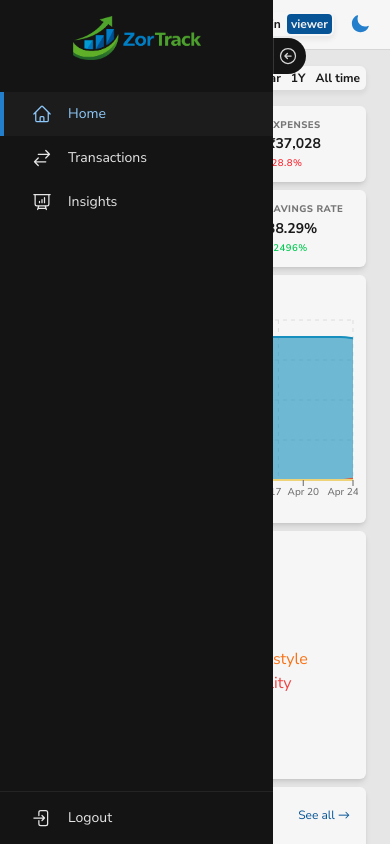
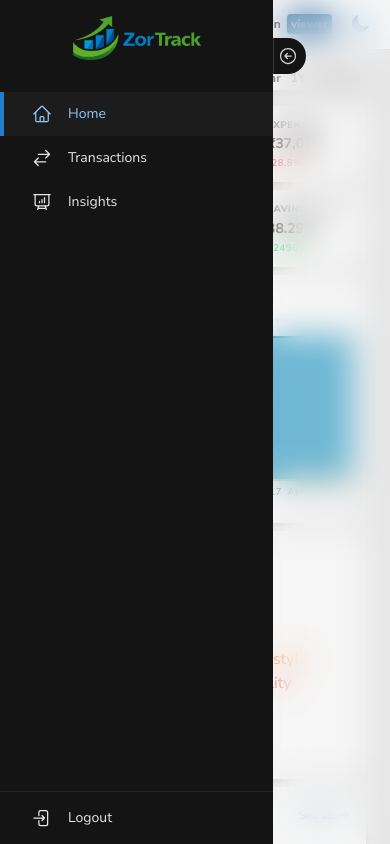
Before and after one commit to rishikesh-negi/fintracker-dashboard, a React (Vite) app: page /dashboard in a window 390 px wide. Both pictures are taken after a click on the button 16 px from the left and 55 px from the top of the page. Built offline with nearby package versions, Linux system fonts and the light colour scheme.

Commit message:
Added overlay for the open state of mobile side navigation

```diff
--- a/src/components/ui/AppLayout.tsx
+++ b/src/components/ui/AppLayout.tsx
@@ -1,15 +1,20 @@
 import { Outlet } from "react-router-dom";
-import { MobileSideNavToggleProvider } from "../../contexts/MobileSideNavContext";
+import { useSideNavToggle } from "../../contexts/MobileSideNavContext";
 import SideNavigation from "../SideNavigation";
 import Header from "./Header";
 
 export default function AppLayout() {
+  const { sideNavIsOpen, setSideNavIsOpen } = useSideNavToggle();
+
   return (
     <div className="relative w-full h-dvh grid grid-cols-[1fr] sm:grid-cols-[25%_1fr] md:grid-cols-[20%_1fr] xl:grid-cols-[18%_1fr] 2xl:grid-cols-[15%_1fr] grid-rows-[auto_1fr] bg-backdrop text-text">
+      {sideNavIsOpen && (
+        <div
+          className="fixed inset-0 backdrop-blur-lg z-10"
+          onClick={() => setSideNavIsOpen(false)}></div>
+      )}
       <Header />
-      <MobileSideNavToggleProvider>
-        <SideNavigation />
-      </MobileSideNavToggleProvider>
+      <SideNavigation />
 
       <main className="col-span-1 sm:col-start-2 sm:col-end-3 row-start-2 row-end-3 bg-backdrop grid overflow-y-auto styled-scrollbar">
         <div className="max-w-7xl w-full px-6 md:px-8 lg:px-12 xl:px-20 py-4 md:py-6 lg-py-8 xl:py-10 mx-auto flex flex-col">
```
